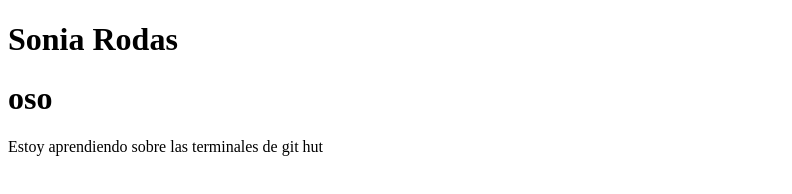
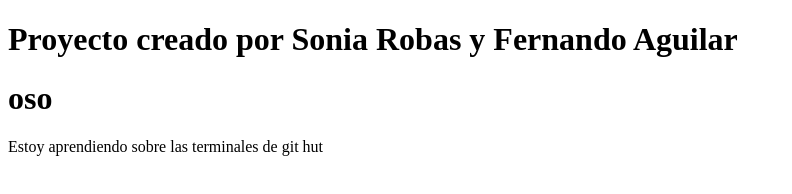
Before and after one commit to SoniaRodas1024/Seminario-Guit-Guithut-, a plain HTML site: page index.html in a window 1280 px wide. Shown: the whole page, without its empty margins (0-792 px from the left). Drawn offline with Linux system fonts and the light colour scheme.

Commit message:
Agregue mi nombre en el titulo del proyecto

```diff
--- a/index.html
+++ b/index.html
@@ -7,7 +7,7 @@
     <title>Document</title>
 </head>
 <body>
-    <h1>Sonia Rodas</h1>
+    <h1>Proyecto creado por Sonia Robas y Fernando Aguilar</h1>
     <h1>oso </h1>
     <p>Estoy aprendiendo sobre las terminales de git hut</p>
 </body>
```
